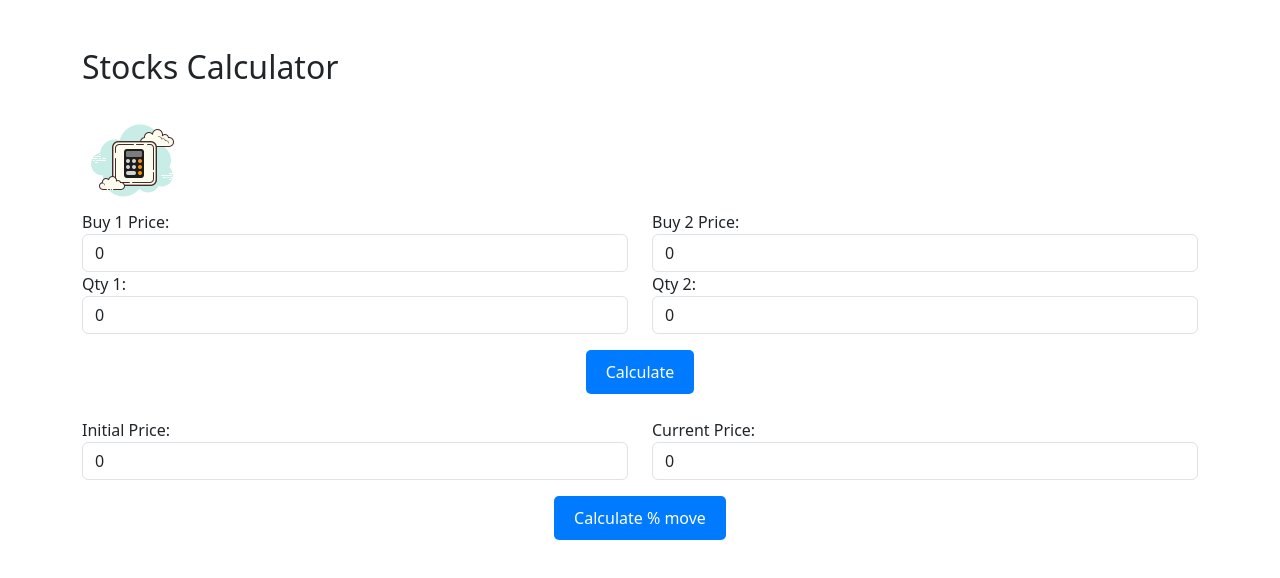
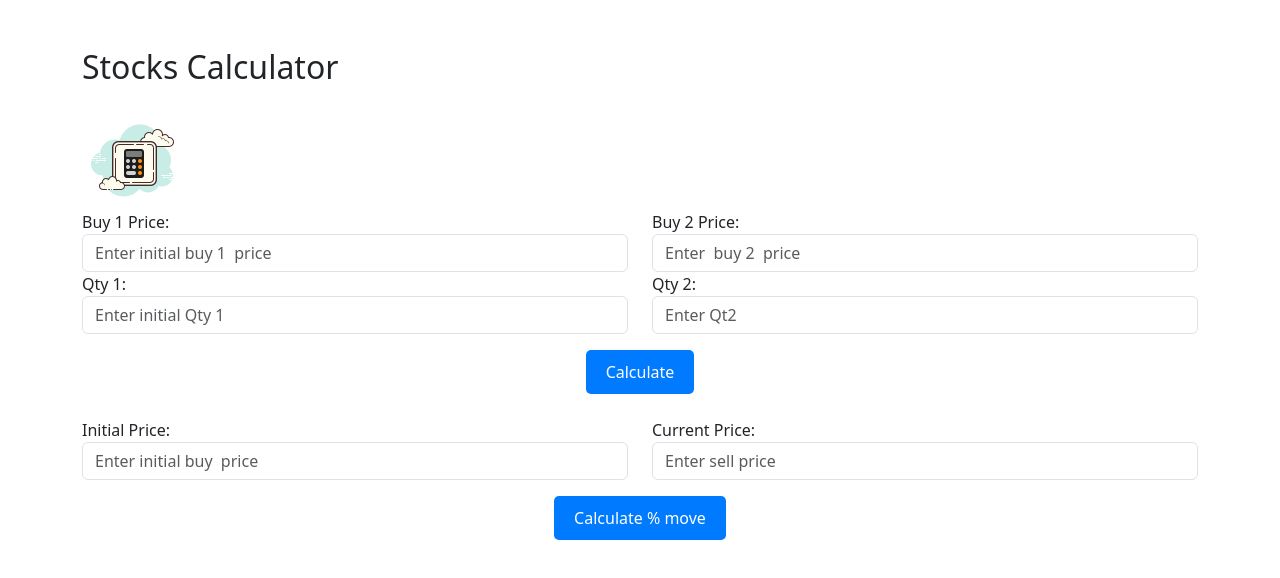
Before and after one commit to pankajupreti/calculate-stock-average, an Angular app: page / in a window 1280 px wide. Shown: the top 578 px of the page. Built offline with nearby package versions, Linux system fonts and the light colour scheme.

Commit message:
initial commit

```diff
--- a/src/app/app.component.html
+++ b/src/app/app.component.html
@@ -9,21 +9,21 @@
     <div class="col-md-6">
       <div class="form-group">
         <label>Buy 1 Price:</label>
-        <input [(ngModel)]="buy1Price" type="number" class="form-control">
+        <input [(ngModel)]="buy1Price" type="number" class="form-control" placeholder="Enter initial buy 1  price">
       </div>
       <div class="form-group">
         <label>Qty 1:</label>
-        <input [(ngModel)]="qty1" type="number" class="form-control">
+        <input [(ngModel)]="qty1" type="number" class="form-control" placeholder="Enter initial Qty 1">
       </div>
     </div>
     <div class="col-md-6">
       <div class="form-group">
         <label>Buy 2 Price:</label>
-        <input [(ngModel)]="buy2Price" type="number" class="form-control">
+        <input [(ngModel)]="buy2Price" type="number" class="form-control" placeholder="Enter  buy 2  price">
       </div>
       <div class="form-group">
         <label>Qty 2:</label>
-        <input [(ngModel)]="qty2" type="number" class="form-control">
+        <input [(ngModel)]="qty2" type="number" class="form-control" placeholder="Enter Qt2 ">
       </div>
     </div>
   </div>
@@ -45,13 +45,13 @@
   <div class="col-md-6">
     <div class="form-group">
       <label>Initial Price:</label>
-      <input [(ngModel)]="initialPrice" type="number" class="form-control">
+      <input [(ngModel)]="initialPrice" type="number" class="form-control" placeholder="Enter initial buy  price">
     </div>
   </div>
   <div class="col-md-6">
     <div class="form-group">
       <label>Current Price:</label>
-      <input [(ngModel)]="currentPrice" type="number" class="form-control">
+      <input [(ngModel)]="currentPrice" type="number" class="form-control" placeholder="Enter sell price">
     </div>
   </div>
 </div>
--- a/src/app/app.component.ts
+++ b/src/app/app.component.ts
@@ -6,35 +6,34 @@ import { Component } from '@angular/core';
   styleUrls: ['./app.component.css']
 })
 export class AppComponent {
-  buy1Price: number = 0;
-  qty1: number = 0;
-  buy2Price: number = 0;
-  qty2: number = 0;
-  averagePrice: number = 0;
-  totalAmountInvested: number = 0;
+  buy1Price: number | undefined;
+  qty1: number | undefined;
+  buy2Price: number | undefined;
+  qty2: number | undefined;
+  averagePrice: number | undefined;
+  totalAmountInvested: number | undefined;
 
-  initialPrice: number =0;
-  currentPrice: number =0;
-  percentageMove: number =0;
+  initialPrice: number | undefined;
+  currentPrice: number | undefined;
+  percentageMove: number | undefined;
 
   calculate() {
-    const sumOfPrices = this.buy1Price * this.qty1 + this.buy2Price * this.qty2;
-    const totalQuantity = this.qty1 + this.qty2;
+    if (this.buy1Price !== undefined && this.qty1 !== undefined && this.buy2Price !== undefined && this.qty2 !== undefined) {
+      const sumOfPrices = this.buy1Price * this.qty1 + this.buy2Price * this.qty2;
+      const totalQuantity = this.qty1 + this.qty2;
 
-    const calculatedAveragePrice = sumOfPrices / totalQuantity;
-    this.averagePrice = Number(calculatedAveragePrice.toFixed(2)); // Calculate and round to 2 decimal places
+      const calculatedAveragePrice = sumOfPrices / totalQuantity;
+      this.averagePrice = Number(calculatedAveragePrice.toFixed(2)); // Calculate and round to 2 decimal places
 
-    this.totalAmountInvested = sumOfPrices;
-
+      this.totalAmountInvested = sumOfPrices;
+    }
   }
 
   calculatePercentageMove() {
-    if (this.initialPrice && this.currentPrice) {
-      this.percentageMove = ((this.currentPrice - this.initialPrice) / this.initialPrice) * 100;
+    if (this.initialPrice !== undefined && this.currentPrice !== undefined) {
+      const percentageMove = ((this.currentPrice - this.initialPrice) / this.initialPrice) * 100;
+      this.percentageMove = parseFloat(percentageMove.toFixed(2));
     }
   }
 
-
-
-
 }
```
